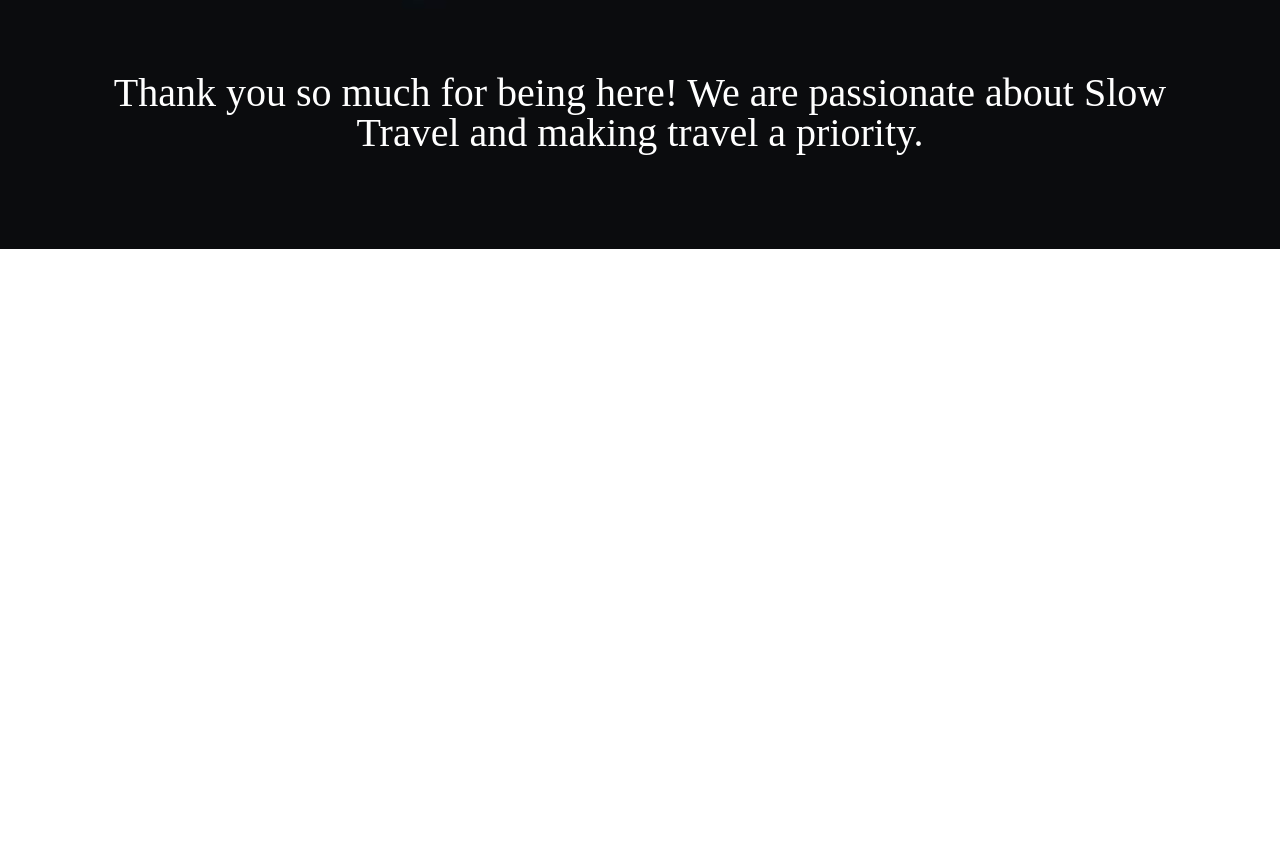
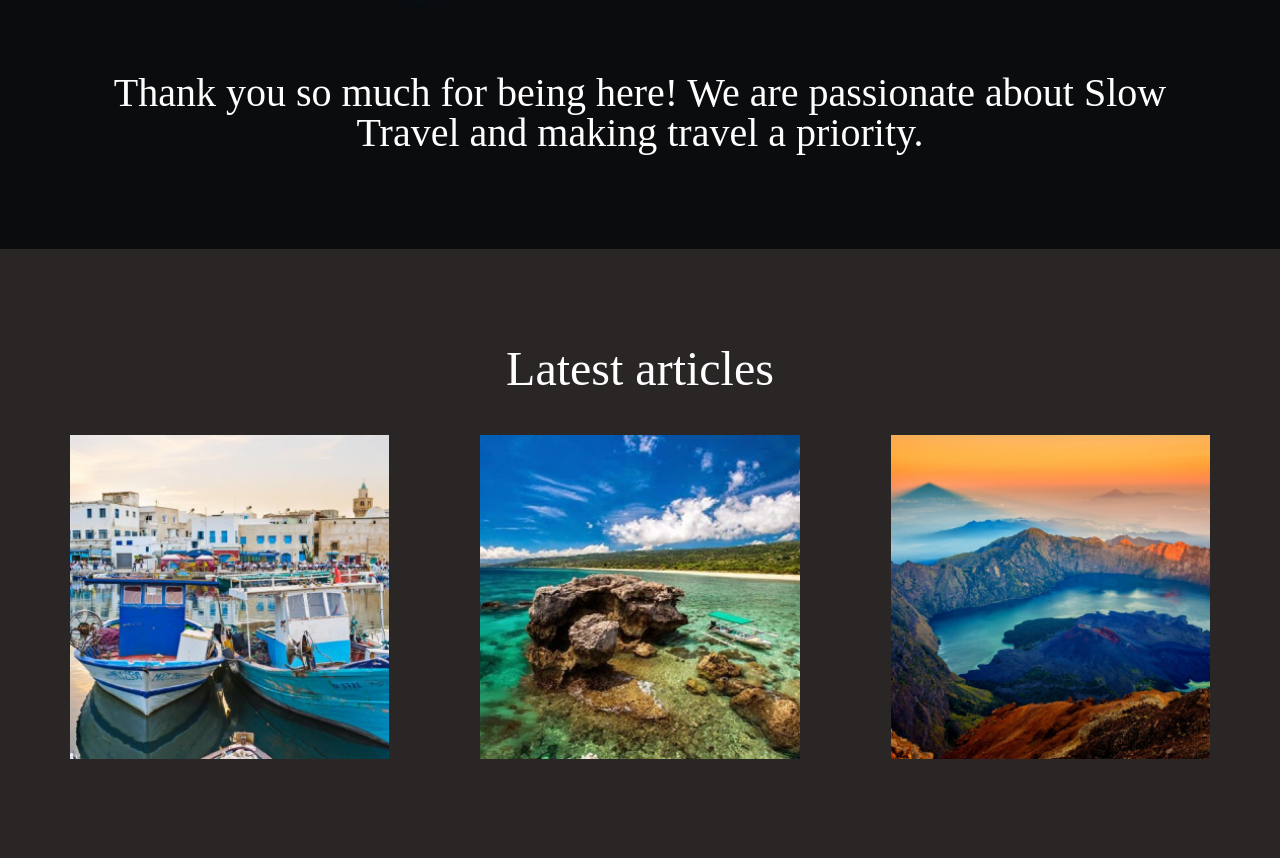
Before and after one commit to gelaaghlemashvili/homework9, a plain HTML site: page index.html in a window 1280 px wide. Shown: the part 451-1309 px from the top of the page. Before the commit the page ends 800 px from the top, so only its background shows below. Drawn offline with Linux system fonts and the light colour scheme.

Commit message:
secion 2

```diff
--- a/css/style.css
+++ b/css/style.css
@@ -52,3 +52,25 @@ ul {
     font-size: 40px;
     margin-bottom: 96px;
 }
+.section2 {
+    width: 100%;
+    padding: 96px 0;
+    background-color: #2A2626;
+}
+.title {
+    text-align: center;
+    font-size: 48px;
+    color: white;
+    margin-bottom: 42px;
+}
+.img-container {
+    display: flex;
+    justify-content: space-between;
+
+}
+.div-img {
+    width: 28%;
+}
+.div-img img {
+    width: 100%;
+}
--- a/index.html
+++ b/index.html
@@ -32,5 +32,25 @@
 
         </div>
     </section>
+
+
+    <div class="section2">
+        <div class="container">
+            <h1 class="title">Latest articles</h1>
+            <div class="img-container">
+                <div class="div-img">
+                    <img src="image/Rectangle 5.png" alt="">
+                </div>
+                <div class="div-img">
+                    <img src="image/Rectangle 6.png" alt="">
+                </div>
+                <div class="div-img">
+                    <img src="image/Rectangle 7.png" alt="">
+                </div>
+            </div>
+        </div>
+
+
+    </div>
 </body>
 </html>
```
